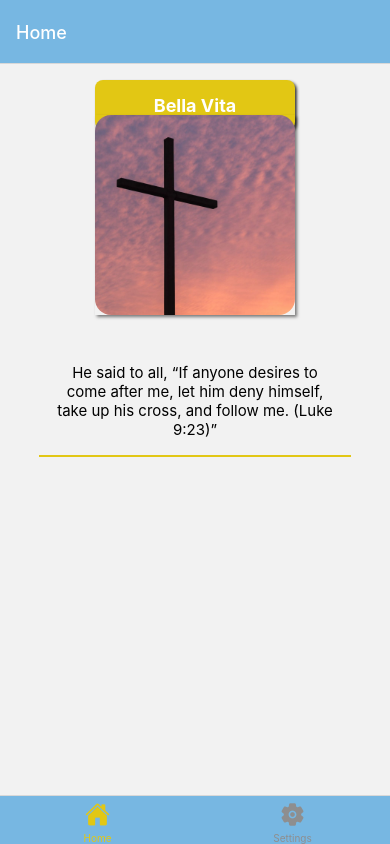
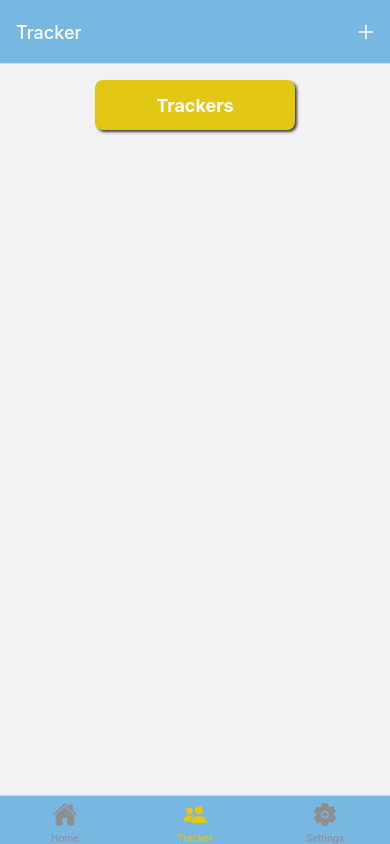
Before and after one commit to braydenpettigrew/bella-vita, a React Native app: screen /Tracker in a window 390 px wide. Built offline with nearby package versions, Linux system fonts and the light colour scheme.

Commit message:
Added tracker screen to navigation flow

```diff
--- a/App.js
+++ b/App.js
@@ -6,6 +6,7 @@ import { Ionicons } from "@expo/vector-icons";
 
 import HomeScreen from "./screens/HomeScreen";
 import SettingsScreen from "./screens/SettingsScreen";
+import TrackerScreen from "./screens/TrackerScreen";
 
 const Tab = createBottomTabNavigator();
 
@@ -32,6 +33,15 @@ export default function App() {
             }}
           />
           <Tab.Screen
+            name="Tracker"
+            component={TrackerScreen}
+            options={{
+              tabBarIcon: ({ color, size }) => (
+                <Ionicons name="people" color={color} size={size} />
+              ),
+            }}
+          />
+          <Tab.Screen
             name="Settings"
             component={SettingsScreen}
             options={{
--- /dev/null
+++ b/components/IconButton.js
@@ -0,0 +1,27 @@
+import { Pressable, StyleSheet } from "react-native";
+import { Ionicons } from "@expo/vector-icons";
+
+function IconButton({ icon, size, color, onPress }) {
+  return (
+    <Pressable
+      onPress={onPress}
+      style={({ pressed }) => [styles.button, pressed && styles.pressed]}
+    >
+      <Ionicons name={icon} size={size} color={color} />
+    </Pressable>
+  );
+}
+
+export default IconButton;
+
+const styles = StyleSheet.create({
+  button: {
+    padding: 8,
+    marginRight: 4,
+    justifyContent: "center",
+    alignItems: "center",
+  },
+  pressed: {
+    opacity: 0.7,
+  },
+});
--- /dev/null
+++ b/screens/TrackerScreen.js
@@ -0,0 +1,37 @@
+import { ScrollView, StyleSheet, View } from "react-native";
+import { useLayoutEffect } from "react";
+import Title from "../components/Title";
+import IconButton from "../components/IconButton";
+
+function TrackerScreen({ navigation }) {
+  function addButtonPressedHandler() {}
+
+  useLayoutEffect(() => {
+    navigation.setOptions({
+      headerRight: ({ tintColor }) => (
+        <IconButton
+          icon="add"
+          size={24}
+          color={tintColor}
+          onPress={addButtonPressedHandler}
+        />
+      ),
+    });
+  }, [navigation, addButtonPressedHandler]);
+  return (
+    <ScrollView>
+      <View style={styles.container}>
+        <Title>Trackers</Title>
+      </View>
+    </ScrollView>
+  );
+}
+
+export default TrackerScreen;
+
+const styles = StyleSheet.create({
+  container: {
+    flex: 1,
+    alignItems: "center",
+  },
+});
```
